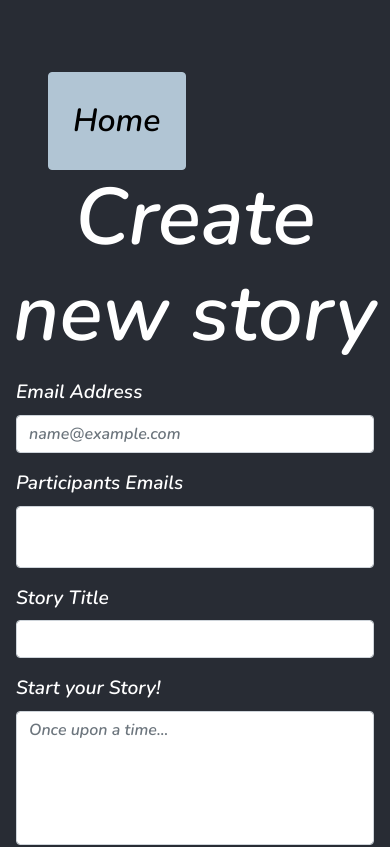
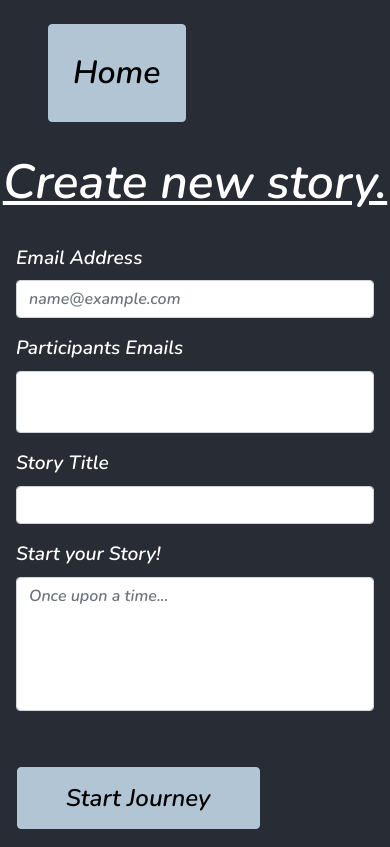
Before and after one commit to CivanErbay/tellzy, a React (Create React App) app: page /story in a window 390 px wide. Shown: the top 847 px of the page. Built offline with nearby package versions, Linux system fonts and the light colour scheme; no server answers.

Commit message:
responsive things and underline

```diff
--- a/src/App.css
+++ b/src/App.css
@@ -116,8 +116,13 @@ textarea {
     margin: 1rem;
 }
 .h1-cs-false {
+    font-size: 5rem;
+    margin-top: 3rem;
+    margin-bottom: 4rem;
+    text-decoration: underline;
     font-weight: bold;
-  font-size: 5rem;
+
+    font-weight: bold;
 }
 .go-btn-cs-false {
     padding: 0.5em 2em 0.5em 2em !important;
@@ -231,6 +236,24 @@ textarea {
     .form-es-false {
         margin: 2rem 3rem;
     }
+    .btn-home {
+        font-size: 2rem !important;
+        padding: 1.5rem !important;
+        margin-top: -1.5rem !important;
+
+        /* margin-left: 3rem !important;
+        background-color: #b1c5d4 !important;
+        border-color: #b1c5d4 !important;
+        color: black !important; */
+    }
+    .h1-cs-false {
+        margin-top: 2rem;
+        margin-bottom: 2rem;
+        text-decoration: underline;
+        font-weight: bold;
+        font-size: 3rem;
+        font-weight: bold;
+    }
 }
 
 @media all and (max-width: 1200px) {
--- a/src/Components/CreatingStory.jsx
+++ b/src/Components/CreatingStory.jsx
@@ -119,7 +119,7 @@ export default class CreatingStory extends Component {
                         ) : (
                             <>
                                 <h1 className="h1-cs-false text-center">
-                                    Create new story
+                                    Create new story.
                                 </h1>
                                 <Form
                                     className="form-cs-false"
```
Lines whose indentation alone changed are shown as unchanged.
